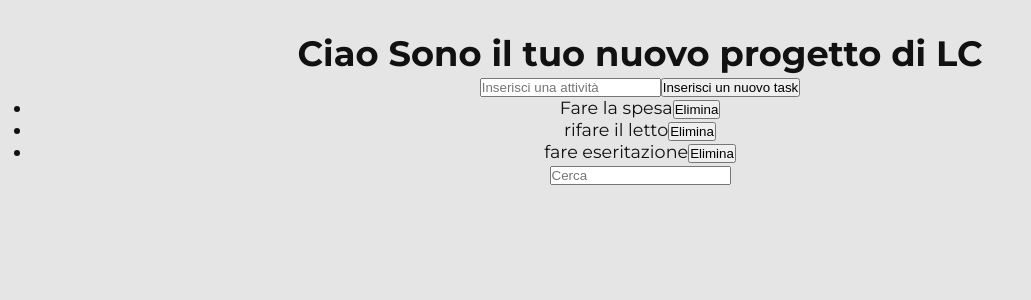
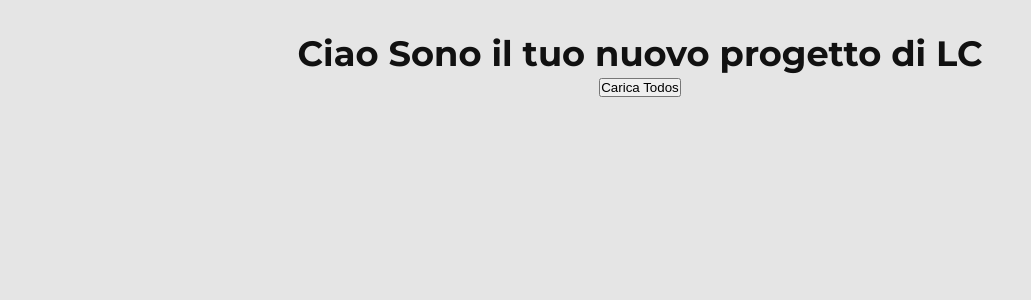
Before and after one commit to pimoGit/react-lc-148, a React (Vite) app: page / in a window 1280 px wide. Shown: the top 300 px of the page, without its empty margins (0-1031 px from the left). Built offline with nearby package versions, Linux system fonts and the light colour scheme.

Commit message:
fecth data da componente al click

```diff
--- a/src/App.jsx
+++ b/src/App.jsx
@@ -3,7 +3,7 @@ import Counter from './components/Counter'
 import AccordionList from './components/accordion/AccordionList'
 import Binding from './components/form/Binding'
 import TodoList from './components/form/TodoList'
-
+import CharactersList from './components/rickmorty/CharactersList'
 function App() {
 
     return (
@@ -12,7 +12,8 @@ function App() {
             {/* <Counter />
             <AccordionList />
             <Binding />*/}
-            <TodoList />
+            {/* <TodoList /> */}
+            <CharactersList />
         </>
     )
 }
--- /dev/null
+++ b/src/components/rickmorty/CharactersList.jsx
@@ -0,0 +1,24 @@
+import { useState } from "react";
+// import axios from "axios";
+
+export default function CharactersList() {
+    const [characters, setCharacters] = useState([]);
+
+    function fetchCharacters() {
+        axios.get("https://rickandmortyapi.com/api/character")
+            .then((res) => setCharacters(res.data.results))
+            .catch(error => console.log(error)
+            )
+    }
+
+    return (
+        <div>
+            <button onClick={fetchCharacters}>Carica Todos</button>
+            <ul>
+                {characters.map((character) => (
+                    <li key={character.id}>{character.name}</li>
+                ))}
+            </ul>
+        </div>
+    );
+}
```
